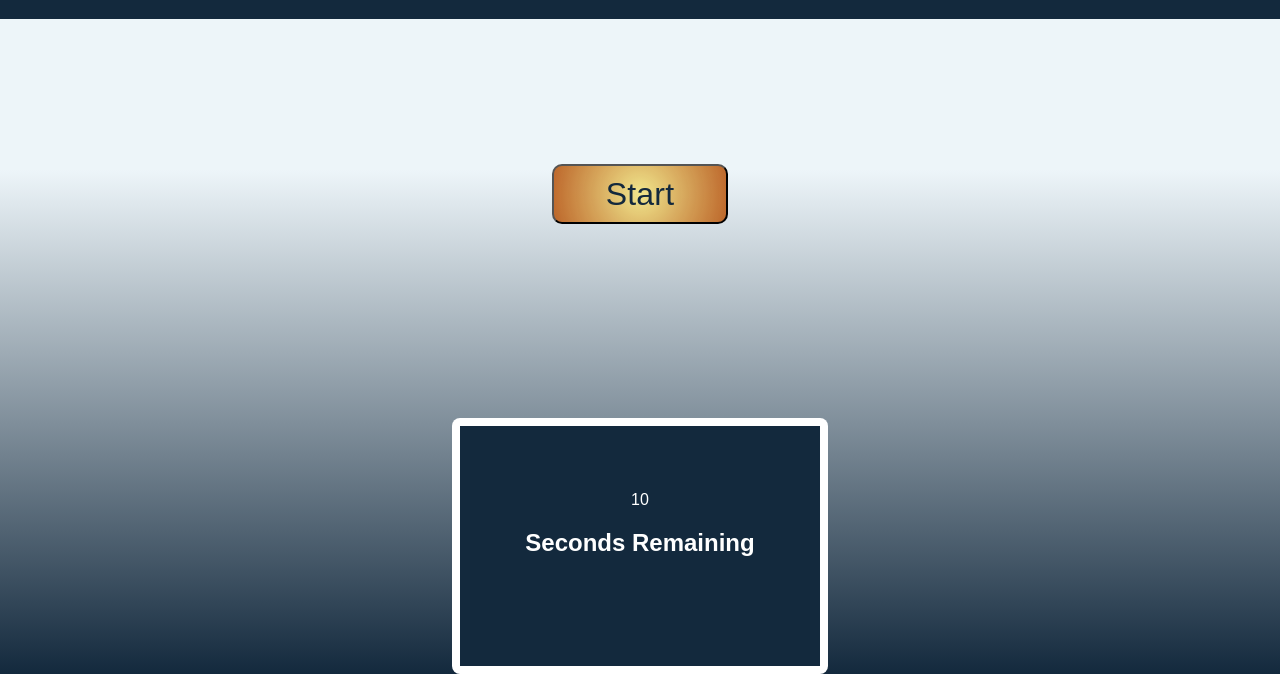
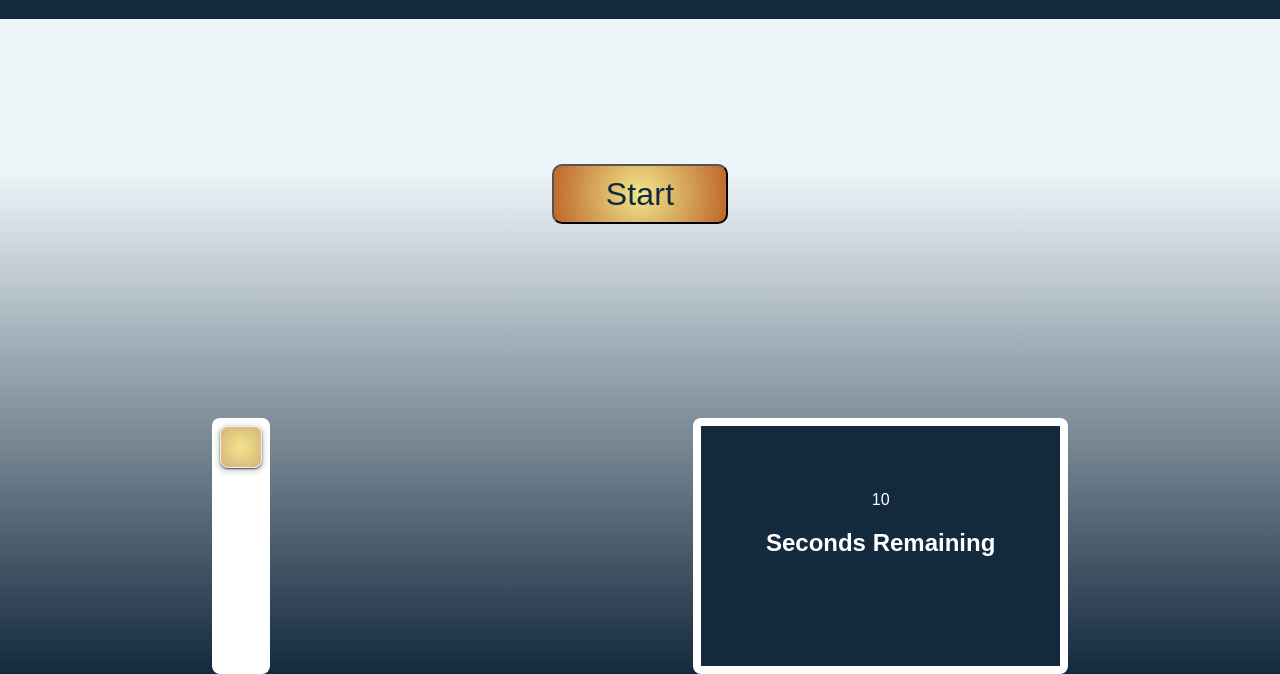
Before and after one commit to JustinSanchez12/js-quiz, a plain HTML site: page index.html in a window 1280 px wide. Shown: the part 126-800 px from the top of the page. Drawn offline with Linux system fonts and the light colour scheme.

Commit message:
added block for question and choices

```diff
--- a/index.html
+++ b/index.html
@@ -12,11 +12,12 @@
         </header>
         <button class="start-button">Start</button>
         <main>
-            <!-- <section>
-                <div class="question">
-                    <h1>Question 1</h1>
+            <section>
+                <div class="question-container">
+                    <h2 class="question"></h2>
+                    <div class="choices-container"></div>
                 </div>
-            </section> -->
+            </section>
             <section>
                 <div class="timer">
                     <div class="timer-text">
```
